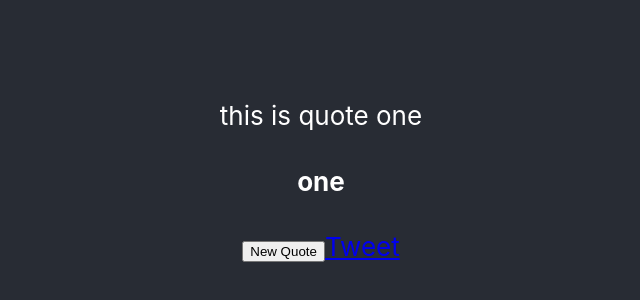
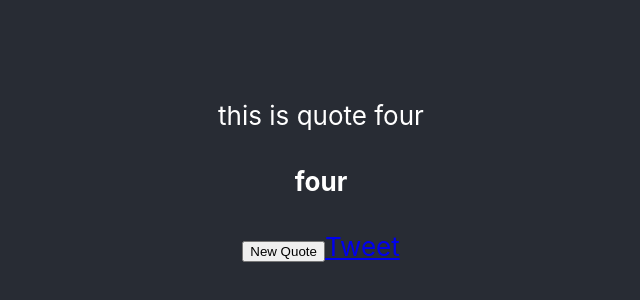
Before and after one commit to So-Wow/freecodecamp_quote_generator, a React (Create React App) app in the folder quote-generator/: page / in a window 1280 px wide. Shown: the part 232-532 px from the top of the page, without its empty margins (319-959 px from the left). Built offline with nearby package versions, Linux system fonts and the light colour scheme.

Commit message:
generate quote on load and on click

```diff
--- a/quote-generator/src/QuoteBox.js
+++ b/quote-generator/src/QuoteBox.js
@@ -1,14 +1,49 @@
-const quotes = [{ quote: "this is quote one", author: "one" }, { quote: "this is quote two", author: "two" }, { quote: "this is quote three", author: "three" }, { quote: "this is quote four", author: "four" }];
+import React from "react";
 
-const QuoteBox = () => {
-    return (
-        <div id="quote-box">
-            <blockquote id="text">{quotes[0].quote}</blockquote>
-            <h4 id="author">{quotes[0].author}</h4>
-            <button id="new-quote" type="button">New Quote</button>
-            <a className="button" id="tweet-quote" href="twitter.com/intent/tweet">Tweet</a>
-        </div>
-    )
+class QuoteBox extends React.Component {
+    constructor(props) {
+        super(props);
+        this.state = {
+            quote: '',
+            author: '',
+            quotes: [{ quote: "this is quote one", author: "one" }, { quote: "this is quote two", author: "two" }, { quote: "this is quote three", author: "three" }, { quote: "this is quote four", author: "four" }]
+        }
+        this.handleClick = this.handleClick.bind(this);
+        this.genQuote = this.genQuote.bind(this);
+        this.updateQuote = this.updateQuote.bind(this);
+    }
+
+    genQuote(quotes) {
+        const num = Math.floor(Math.random() * this.state.quotes.length);
+        const quote = quotes[num].quote;
+        const author = quotes[num].author;
+        return { quote: quote, author: author }
+    }
+
+    updateQuote() {
+        const data = this.genQuote(this.state.quotes);
+        this.setState({ quote: data.quote, author: data.author });
+    }
+
+    handleClick(e) {
+        e.preventDefault();
+        this.updateQuote();
+    }
+
+    componentDidMount() {
+        this.updateQuote();
+    }
+
+    render() {
+        return (
+            <div id="quote-box" >
+                <blockquote id="text">{this.state.quote}</blockquote>
+                <h4 id="author">{this.state.author}</h4>
+                <button id="new-quote" type="button" onClick={this.handleClick}>New Quote</button>
+                <a className="button" id="tweet-quote" href="twitter.com/intent/tweet">Tweet</a>
+            </div>
+        );
+    }
 }
 
 export default QuoteBox;
```
